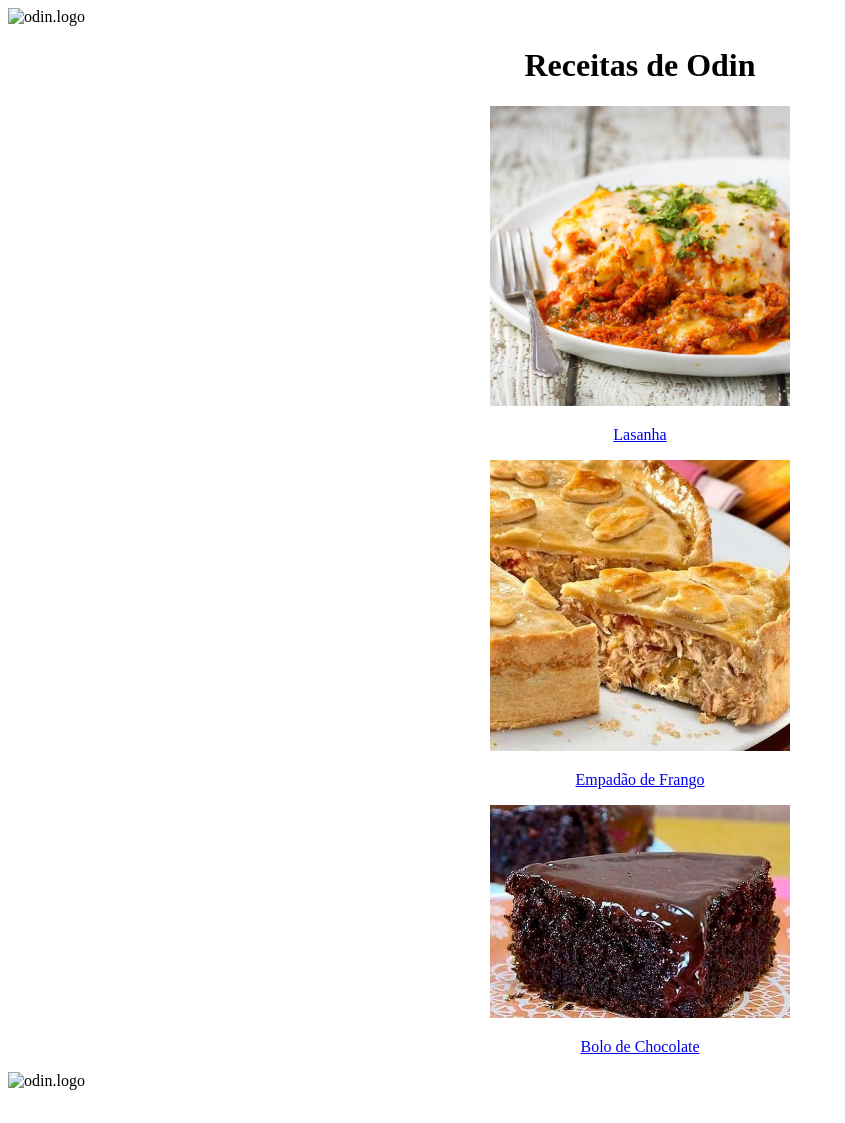
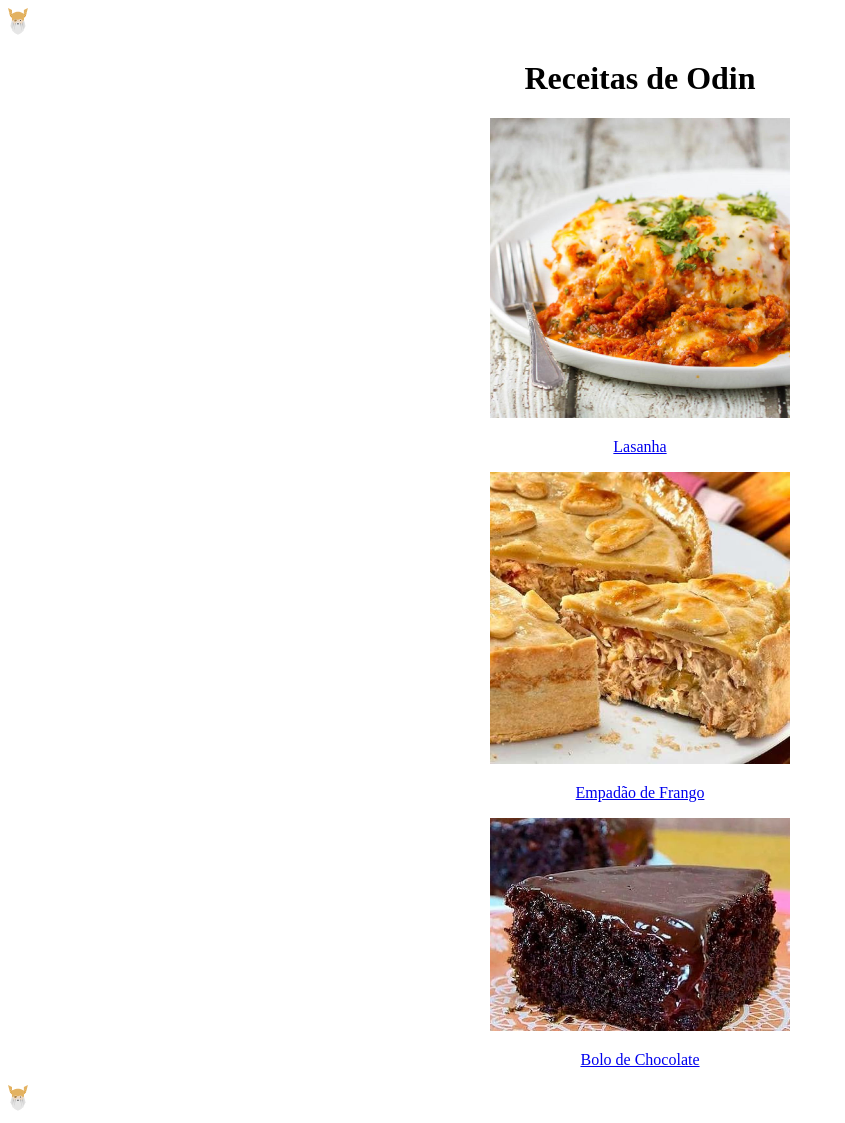
Before and after one commit to GabsMart/odin_recipes, a plain HTML site: page index.html in a window 1280 px wide. Shown: the whole page, without its empty margins (0-845 px from the left). Before the commit the page ends 1098 px from the top, so only its background shows below. Drawn offline with Linux system fonts and the light colour scheme.

Commit message:
Add files via upload

```diff
--- a/index.html
+++ b/index.html
@@ -6,16 +6,16 @@
         <title>As receitas de Odin</title>
     </head>
     <body>
-        <img src="/Projetos/odin.recipes/imagens/odin-logo.svg" width="20" alt=odin.logo>
+        <img src="recipes/imagens/odin-logo.svg" width="20" alt=odin.logo>
         <center>
             <h1>Receitas de Odin</h1>
-            <p><img src="lasanha.jpeg" width="300" alt="lasanhaa"></p>
+            <p><img src="recipes/imagens/lasanha.jpeg" width="300" alt="lasanhaa"></p>
             <p><a href="recipes/lasagna.html">Lasanha</p></a>
-            <p><img src="Empadão de Frango.jpg" width="300" alt="empadão de frango"></p>
+            <p><img src="recipes/imagens/Empadão de Frango.jpg" width="300" alt="empadão de frango"></p>
             <p><a href="recipes/empadão.html">Empadão de Frango</p></a>
-            <p><img src="Bolo de Chocolate.jpg" width="300" alt="Bolo de Chocolate"></p>
+            <p><img src="recipes/imagens/Bolo de Chocolate.jpg" width="300" alt="Bolo de Chocolate"></p>
             <p><a href="recipes/bolo.de.chocolate.html">Bolo de Chocolate</p></a>
         </center>
     </body>
-    <img src="/Projetos/odin.recipes/imagens/odin-logo.svg" width="20" alt=odin.logo>
+    <img src="recipes/imagens/odin-logo.svg" width="20" alt=odin.logo>
 </html>
```
